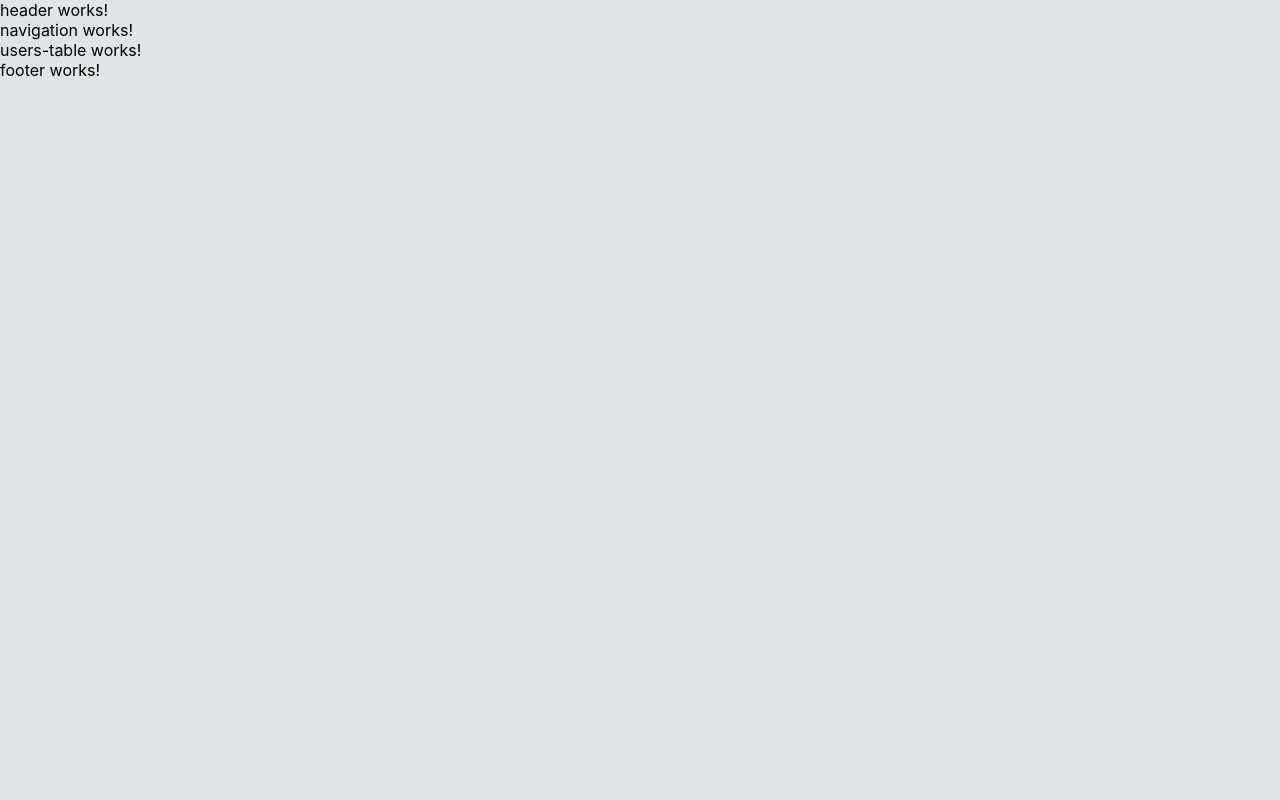
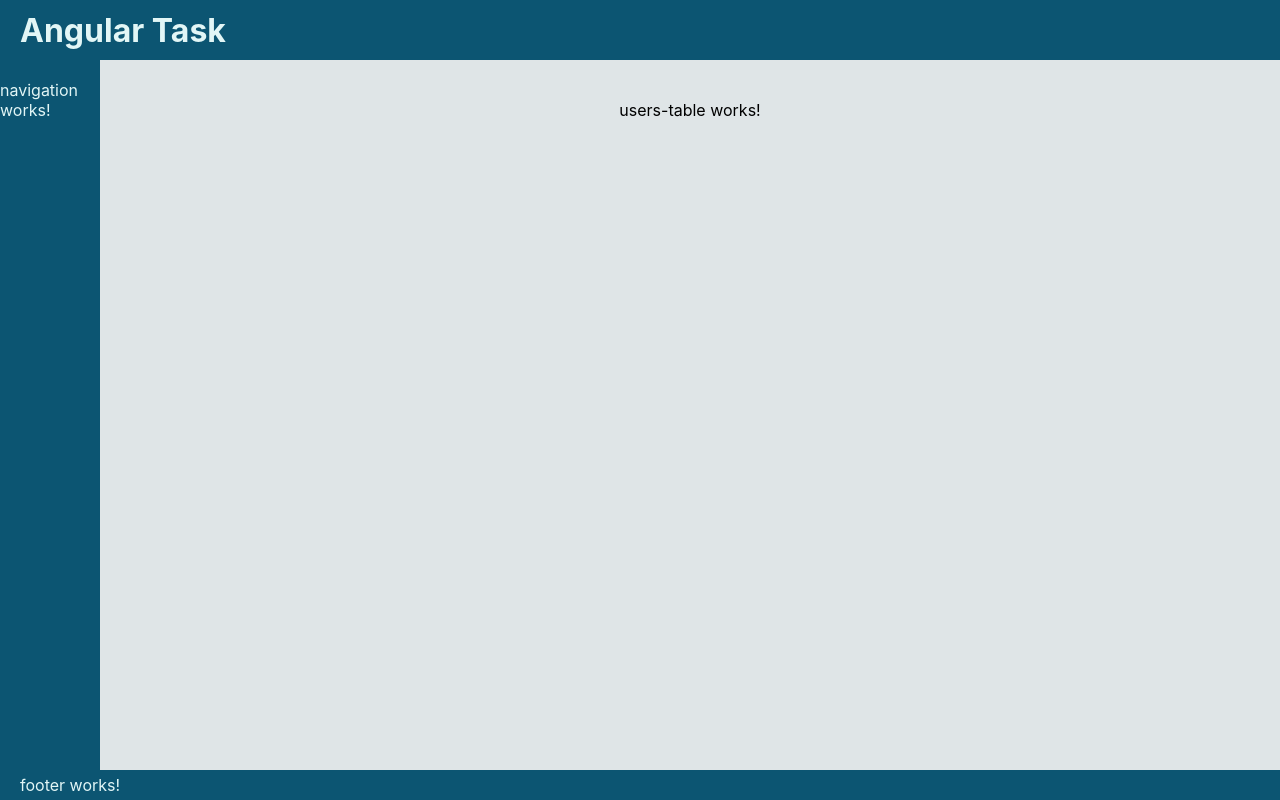
Before and after one commit to mero93/Angular-Task, an Angular app: page /users in a window 1280 px wide. Built offline with nearby package versions, Linux system fonts and the light colour scheme.

Commit message:
fix: change layout

```diff
--- a/src/app/app.component.html
+++ b/src/app/app.component.html
@@ -1,6 +1,10 @@
 <app-header></app-header>
 <main>
-  <aside><app-navigation></app-navigation></aside>
-  <section><router-outlet></router-outlet></section>
+  <nav><app-navigation></app-navigation></nav>
+  <div class="page-content-wrapper">
+    <div class="page-content">
+      <router-outlet></router-outlet>
+    </div>
+  </div>
 </main>
 <app-footer></app-footer>
--- a/src/app/footer/footer.component.html
+++ b/src/app/footer/footer.component.html
@@ -1 +1,3 @@
-<p>footer works!</p>
+<footer>
+    <p>footer works!</p>
+</footer>
--- a/src/app/header/header.component.html
+++ b/src/app/header/header.component.html
@@ -1 +1,3 @@
-<p>header works!</p>
+<header>
+    <h1>Angular Task</h1>
+</header>
```
